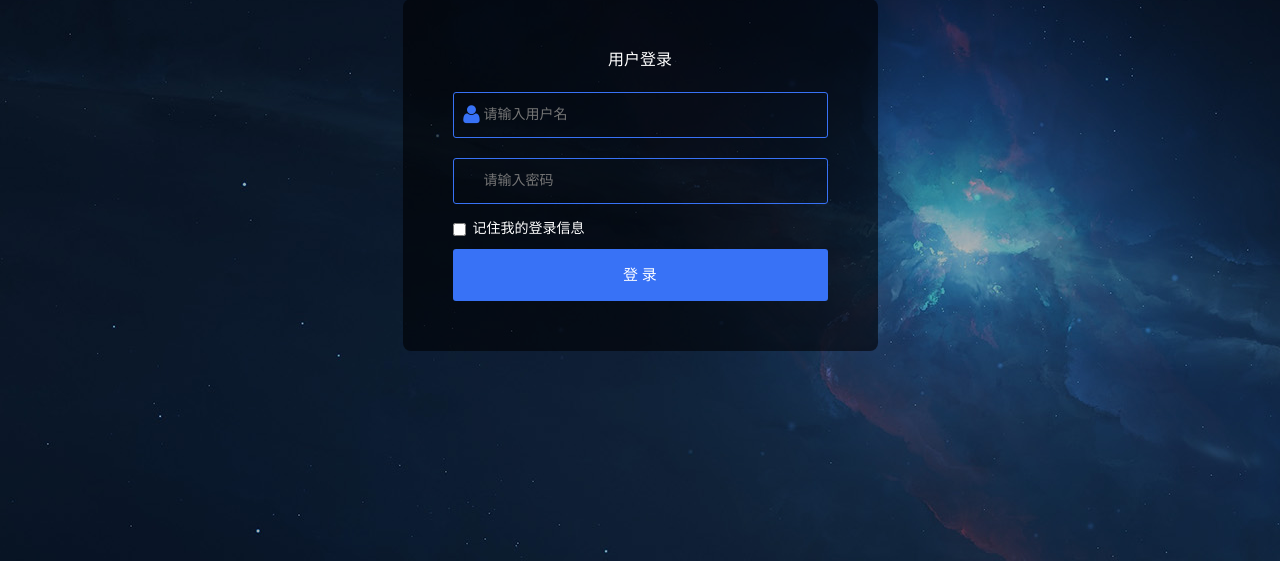
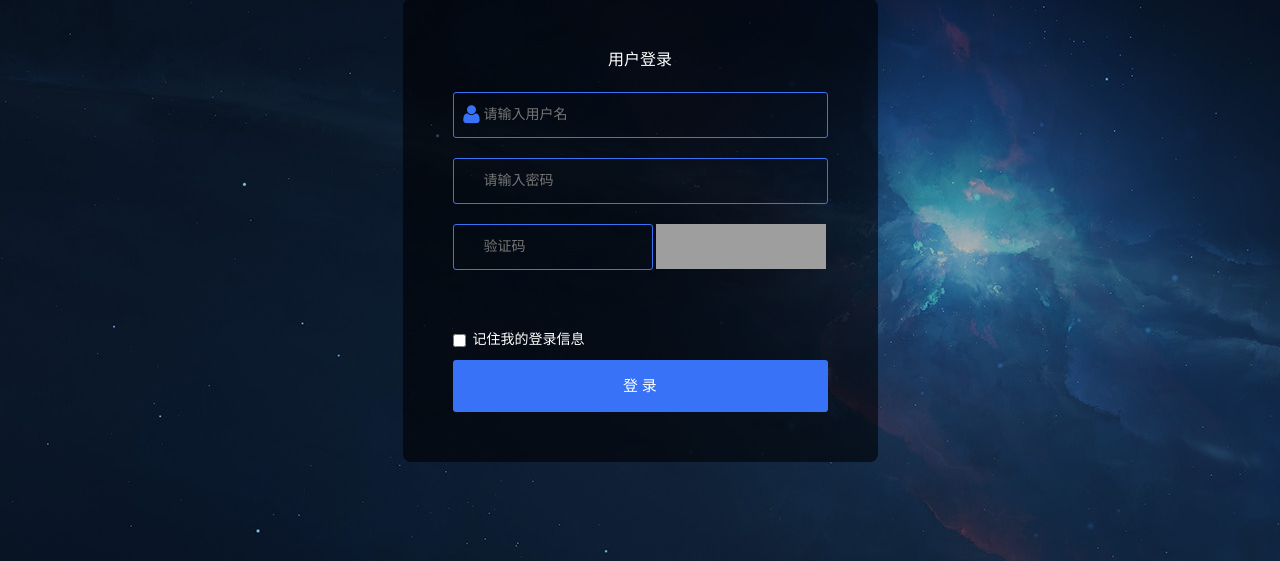
Before and after one commit to py3study/cnblog, a Django app: page /login/ in a window 1280 px wide. Shown: the part 239-800 px from the top of the page. Run offline with Django 3.2, Linux system fonts and the light colour scheme; some libraries are stand-ins or nearby versions; some web fonts are replaced; grey boxes are pictures that could not be loaded.

Commit message:
登录增加验证码

```diff
--- a/blog/views.py
+++ b/blog/views.py
@@ -10,15 +10,35 @@ from cnblog import settings  # 导入settings。注意:cnblog为项目名
 import os
 from bs4 import BeautifulSoup
 from blog.form import UserForm
+from utils.code import check_code
+
+def code(request):
+    """
+    生成图片验证码
+    :param request:
+    :return:
+    """
+    img,random_code = check_code()
+    request.session['random_code'] = random_code
+    from io import BytesIO
+    stream = BytesIO()
+    img.save(stream, 'png')
+    return HttpResponse(stream.getvalue())
 
 # Create your views here.
 def login(request):  # 登录
     if request.method == "POST":
         username = request.POST.get("user")
         pwd = request.POST.get("pwd")
+        code = request.POST.get('code')
+        response = {"state": False}
+        if code.upper() != request.session['random_code'].upper():
+            response["msg"] = '验证码错误!'
+            return HttpResponse(json.dumps(response))
+            # return render(request, 'login.html', {'msg': '验证码错误'})
         # 用户验证成功,返回user对象,否则返回None
         user = auth.authenticate(username=username, password=pwd)
-        response = {"state": False}
+
         if user:
             # 查询当前用户对象
             user_obj = UserInfo.objects.filter(username=username).first()
@@ -35,6 +55,7 @@ def login(request):  # 登录
             # return redirect("/index/")
             response["state"] = True
 
+        response["msg"] = '用户名或者密码错误!'
         return HttpResponse(json.dumps(response))
 
     return render(request, "login.html")
--- a/cnblog/urls.py
+++ b/cnblog/urls.py
@@ -23,7 +23,8 @@ urlpatterns = [
     path('', views.index),
     path('index/', views.index),
     path('logout/', views.logout),
-
+    path('code/', views.code),
+    #注册
     path('zhuce/', views.zhuce),
     path('zhuce_ajax/', views.zhuce_ajax),
 
--- a/templates/login.html
+++ b/templates/login.html
@@ -62,6 +62,7 @@
             left: 10px;
             font-size: 18px;
             color: #3872f6;
+            top: 13px;
         }
 
         .font16 {
@@ -90,6 +91,14 @@
             background: -moz-linear-gradient(#4990c1, #52a3d2, #6186a3); /* Firefox 3.6 - 15 */
             background: linear-gradient(#4990c1, #52a3d2, #6186a3); /* 标准的语法 */
         }
+        .code {
+            width: 200px;
+        }
+        .img {
+            position: relative;
+            left: 203px;
+            top: -46px;
+        }
     </style>
 
 </head>
@@ -110,6 +119,11 @@
                 <i class="icon-lock icon_font"></i>
                 <input type="password" class="login_input" id="pwd" name="pwd" placeholder="请输入密码"/>
             </div>
+            <div class="form-group mg-t20 code">
+                <i class="icon-lock icon_font"></i>
+                <input type="text" class="login_input" id="code" name="code" placeholder="验证码"/>
+                <img class="img" height="45" width="170" onclick="changeImg(this);" src="/code/" alt="" title="点击更换">
+            </div>
             <div class="checkbox mg-b25">
                 <label>
                     <input type="checkbox"/>记住我的登录信息
@@ -124,9 +138,13 @@
 <script src="http://mishengqiang.com/sweetalert/js/sweetalert-dev.js"></script>
 <link rel="stylesheet" href="http://mishengqiang.com/sweetalert/css/sweetalert.css">
 <script>
+    function changeImg(ths) {
+            ths.src = ths.src + '?';
+        }
     $("#sub").click(function () {
         var user = $("#user").val();
         var pwd = $("#pwd").val();
+        var code = $("#code").val();
         var csrf = $("[name=csrfmiddlewaretoken]").val();
         $.ajax({
             url: "",
@@ -134,6 +152,7 @@
             data: {
                 'user': user,
                 'pwd': pwd,
+                'code':code,
                 csrfmiddlewaretoken: csrf,
             },
             success: function (data) {
@@ -149,7 +168,7 @@
                         window.location.href = "/index/";  //跳转后台首页
                     });
                 } else {
-                    sweetAlert("登录失败！", "用户名和密码错误！", "error");
+                    sweetAlert("登录失败！", data.msg, "error");
                 }
             }
 
```
Also changed, not shown: utils/code.py (added, +51 -0 lines), 1 other file.
